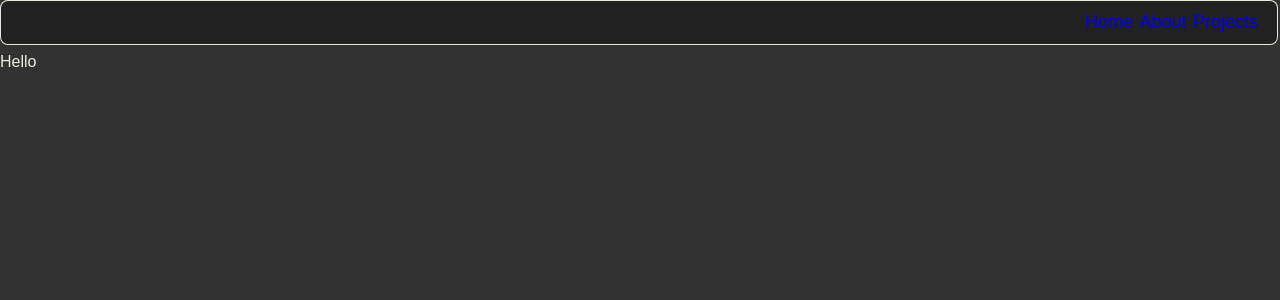
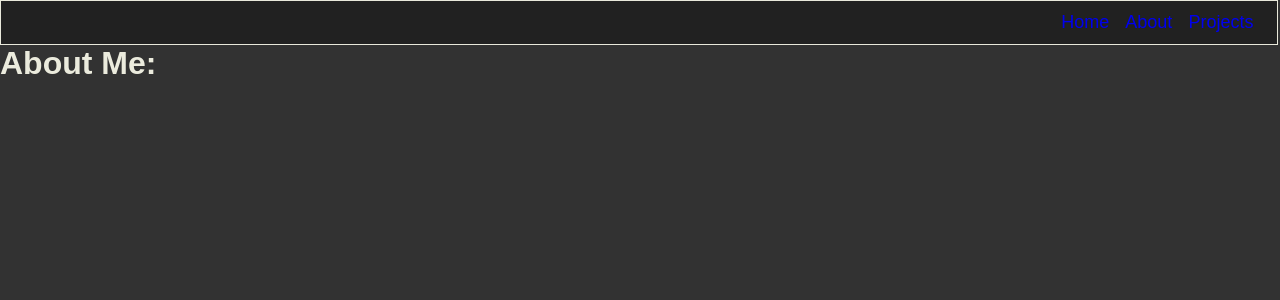
Before and after one commit to cjforbz/personal-site, a Next.js app: page /about in a window 1280 px wide. Shown: the top 300 px of the page. Built offline with nearby package versions, Linux system fonts and the light colour scheme.

Commit message:
finished up home page layout and styling for now.

```diff
--- a/app.css
+++ b/app.css
@@ -6,7 +6,6 @@
 
 body {
   background-color: #323232;
-  color: #ca3e47;
   font-family: sans-serif;
   color: rgba(255, 255, 240, 0.9);
 }
@@ -19,7 +18,7 @@ a:visited {
 
 #navbar-links a {
   text-decoration: none;
-  padding: 0.2rem;
+  padding: 0.5rem;
   font-size: large;
 }
 
@@ -33,13 +32,49 @@ a:visited {
   padding-bottom: 0.7rem;
   padding-top: 0.7rem;
   background-color: #212121;
-  border: 0.1rem solid;
+  border: 0.1rem solid rgba(255, 255, 240, 0.9);
   margin-right: 0.1rem;
-  margin-bottom: 0.5rem;
-  border-color: rgba(255, 255, 240, 0.9);
-  border-radius: 0.5rem;
 }
 
+/* Homepage styles */
+#home {
+  display: flex;
+  flex-direction: row;
+  flex-wrap: wrap;
+  align-items: center;
+  border: 0.1rem solid rgba(255, 255, 240, 0.9);
+  border-radius: 1rem;
+  background-color: #212121;
+  text-align: center;
+  margin-left: 2rem;
+  margin-right: 2rem;
+  padding: 5rem;
+  margin-top: 6rem;
+}
+
+#home-title {
+  display: flex;
+  flex-direction: column;
+  gap: 1rem;
+  align-items: center;
+  flex: 1 1 0rem;
+}
+
+#portrait {
+  display: flex;
+  justify-content: center;
+  max-width: 20rem;
+  max-height: 20rem;
+  flex: 1 1 0rem;
+}
+
+#portrait img {
+  max-width: 90%;
+  max-height: 90%;
+  min-width: 25%;
+  min-height: 25%;
+  margin-right: 1rem;
+}
 /*project page styles*/
 
 #projects {
--- a/components/Navbar.tsx
+++ b/components/Navbar.tsx
@@ -1,13 +1,13 @@
 import Link from 'next/link';
 const Navbar = () => {
   return (
-    <div id="navbar">
+    <nav id="navbar">
       <div id="navbar-links">
         <Link href="/">Home</Link>
         <Link href="/about">About</Link>
         <Link href="/projects">Projects</Link>
       </div>
-    </div>
+    </nav>
   );
 };
 
--- a/pages/about.tsx
+++ b/pages/about.tsx
@@ -1,5 +1,9 @@
 const About = () => {
-  return <div className="about">Hello</div>;
+  return (
+    <div className="about">
+      <h1>About Me:</h1>
+    </div>
+  );
 };
 
 export default About;
```
Also changed, not shown: pages/index.tsx (+9 -3 lines), 1 other file (tests, documents, lock files or other folders).
